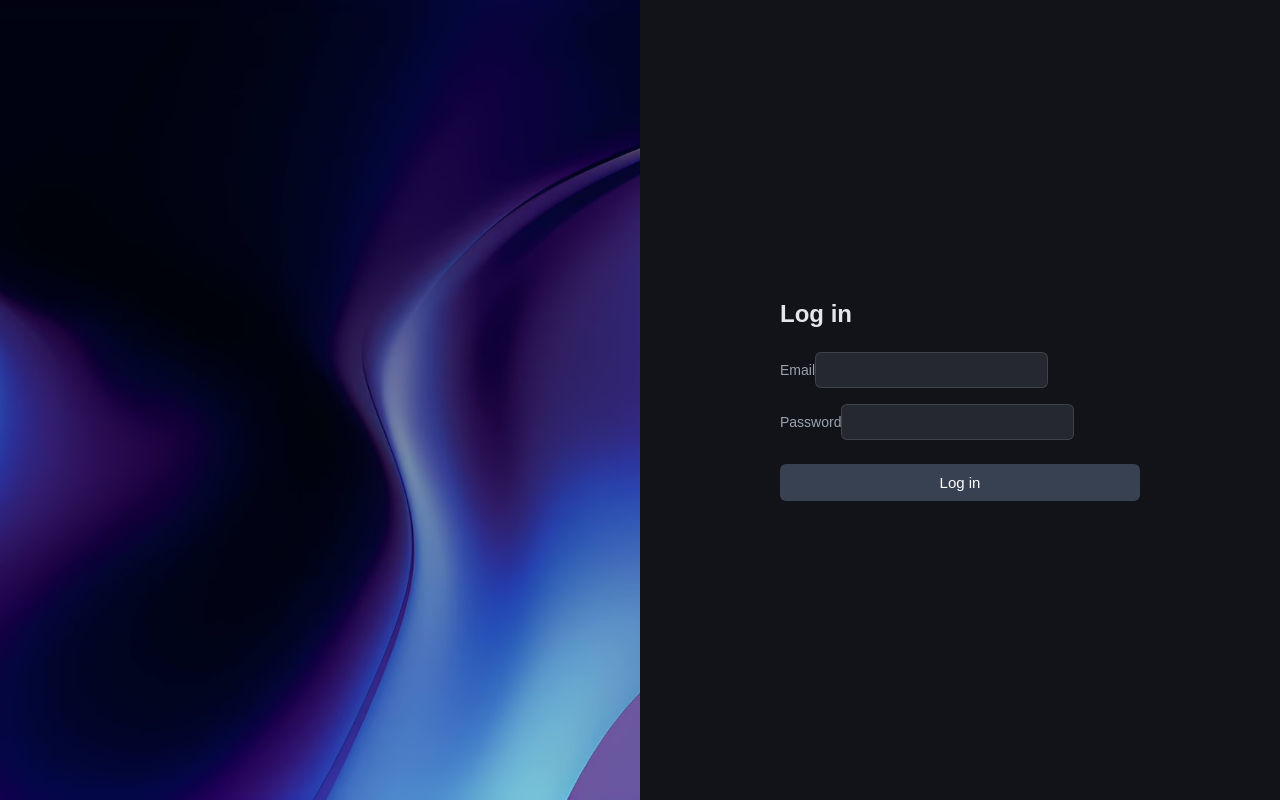
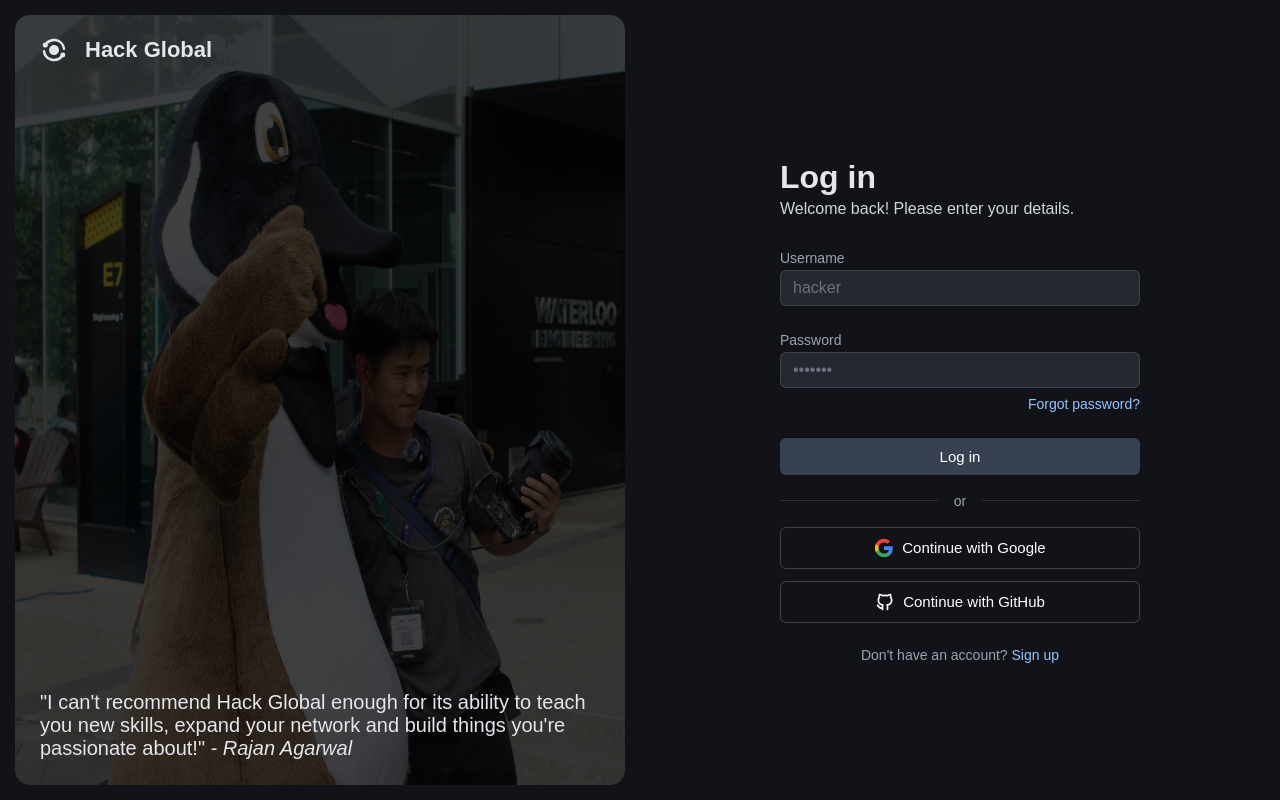
Before and after one commit to lifengyin/hackathon-global-inc-schedule, a React (Vite) app: page /login in a window 1280 px wide. Built offline with nearby package versions, Linux system fonts and the light colour scheme.

Commit message:
feat: basically finalize login page ui

```diff
--- /dev/null
+++ b/src/atoms/Button.tsx
@@ -0,0 +1,34 @@
+import * as React from 'react'
+import { Button as BaseButton } from '@base-ui/react/button'
+import styled from 'styled-components'
+
+const StyledButton = styled(BaseButton)`
+  padding: 0.625rem 1rem;
+  background: #374151;
+  color: #fff;
+  border: none;
+  border-radius: 0.375rem;
+  font-size: 0.9375rem;
+  font-weight: 500;
+  cursor: pointer;
+  transition: background 0.15s;
+  font-family: inherit;
+
+  &:hover:not([data-disabled]) {
+    background: #4b5563;
+  }
+
+  &[data-disabled] {
+    opacity: 0.6;
+    cursor: not-allowed;
+  }
+`
+
+export interface ButtonProps
+  extends React.ComponentPropsWithoutRef<typeof BaseButton> {}
+
+export const Button = React.forwardRef<HTMLButtonElement, ButtonProps>(
+  function Button(props, ref) {
+    return <StyledButton ref={ref} {...props} />
+  }
+)
--- /dev/null
+++ b/src/atoms/Field.tsx
@@ -0,0 +1,89 @@
+import * as React from 'react'
+import { Field as BaseField } from '@base-ui/react/field'
+import { Input as BaseInput } from '@base-ui/react/input'
+import styled from 'styled-components'
+
+const StyledRoot = styled(BaseField.Root)``
+
+const StyledLabel = styled(BaseField.Label)`
+  display: block;
+  font-size: 0.875rem;
+  font-weight: 500;
+  color: #9ca3af;
+  margin-bottom: 0.25rem;
+`
+
+const StyledInput = styled(BaseInput)`
+  width: 100%;
+  padding: 0.5rem 0.75rem;
+  border: 1px solid rgba(255, 255, 255, 0.12);
+  border-radius: 0.375rem;
+  font-size: 1rem;
+  background: #252830;
+  color: #e4e6eb;
+  font-family: inherit;
+
+  // Note: used box shadow so focus/invalid don't cause layout shift
+  box-shadow: 0 0 0 2px transparent;
+
+  &::placeholder {
+    color: #6b7280;
+  }
+
+  &:focus {
+    outline: none;
+    border-color: rgba(255, 255, 255, 0.25);
+    box-shadow: 0 0 0 2px rgba(255, 255, 255, 0.08);
+  }
+
+  &[data-disabled] {
+    opacity: 0.6;
+    cursor: not-allowed;
+  }
+
+  &[data-invalid] {
+    box-shadow: 0 0 0 2px #ef4444;
+  }
+`
+
+const StyledDescription = styled(BaseField.Description)`
+  font-size: 0.8125rem;
+  color: #6b7280;
+  margin-top: 0.25rem;
+`
+
+const ErrorSlot = styled.div`
+  min-height: 1.25rem;
+  margin-top: 0.25rem;
+`
+
+const StyledError = styled(BaseField.Error)`
+  font-size: 0.8125rem;
+  color: #ef4444;
+`
+
+function ErrorWithSlot(
+  props: React.ComponentProps<typeof StyledError>
+) {
+  return (
+    <ErrorSlot>
+      <StyledError {...props} />
+    </ErrorSlot>
+  )
+}
+
+export const Field = {
+  Root: StyledRoot,
+  Label: StyledLabel,
+  Description: StyledDescription,
+  Error: ErrorWithSlot,
+  Control: BaseField.Control,
+  Input: StyledInput,
+}
+
+export type FieldRootProps = React.ComponentProps<typeof Field.Root>
+export type FieldLabelProps = React.ComponentProps<typeof Field.Label>
+export type FieldDescriptionProps = React.ComponentProps<typeof Field.Description>
+export type FieldErrorProps = React.ComponentProps<typeof StyledError>
+export type FieldControlProps = React.ComponentProps<typeof Field.Control>
+export type FieldInputProps = React.ComponentProps<typeof Field.Input>
--- a/src/components/Logo.tsx
+++ b/src/components/Logo.tsx
@@ -4,18 +4,18 @@
 const LogoWrapper = styled.div`
   display: flex;
   align-items: center;
-  gap: 0.75rem;
-  padding: 1.25rem 1.5rem;
+  gap: 1rem;
   font-weight: 700;
-  font-size: 1.125rem;
-  border-bottom: 1px solid rgba(255, 255, 255, 0.08);
+  font-size: 1.375rem;
+
+  color: #e4e6eb;
 `
 
 export function Logo() {
   return (
     <LogoWrapper>
-      <IconAnalyzeFilled size={28} stroke={2} />
-      Hackathon Global
+      <IconAnalyzeFilled size={30} stroke={2} />
+      Hack Global
     </LogoWrapper>
   )
 }
--- a/src/components/Sidebar.tsx
+++ b/src/components/Sidebar.tsx
@@ -10,12 +10,13 @@
 } from '@tabler/icons-react'
 import { Logo } from './Logo'
 import { SidebarUserRow } from './SidebarUserRow'
+import { Separator } from '@base-ui/react/separator'
 
 const SidebarWrapper = styled.aside`
   position: fixed;
   top: 0;
   left: 0;
-  width: 250px;
+  width: 275px;
   height: 100vh;
   background: #1a1d24;
   color: #e4e6eb;
@@ -24,12 +25,21 @@
   flex-shrink: 0;
 `
 
+const LogoWrapper = styled.div`
+  padding: 1.25rem 1.5rem;
+`
+
 const Nav = styled.nav`
   flex: 1;
   padding: 1rem 0.75rem;
   display: flex;
   flex-direction: column;
   gap: 0.25rem;
+`
+
+const Divider = styled(Separator)`
+  height: 1px;
+  background-color: #374151;
 `
 
 // Hardcode: all links are actually divs
@@ -61,13 +71,16 @@
 
 const loggedInUser = {
   name: 'Lifeng Yin',
-  email: 'lifeng@hglobal.com',
+  email: 'lifeng@hackglobal.com',
 }
 
 export function Sidebar() {
   return (
     <SidebarWrapper>
-      <Logo />
+      <LogoWrapper>
+        <Logo />
+      </LogoWrapper>
+      <Divider />
       <Nav>
         {links.map(({ href, label, icon: Icon }) => (
           // Hardcode: schedule page as active
--- a/src/index.css
+++ b/src/index.css
@@ -1,3 +1,7 @@
+* {
+  box-sizing: border-box;
+}
+
 body {
   margin: 0;
   font-family: 'Geist', sans-serif;
--- a/src/pages/Login.tsx
+++ b/src/pages/Login.tsx
@@ -1,21 +1,53 @@
 import styled from 'styled-components'
-import background from '../assets/background.jpeg'
+import { Form as BaseForm } from '@base-ui/react/form'
+import { IconBrandGithub } from '@tabler/icons-react'
+import background from '../assets/mr-goose.jpg'
+import { Button } from '../atoms/Button'
+import { Field } from '../atoms/Field'
+import { Logo } from '../components/Logo'
+import { useLocation } from 'wouter'
+import { useState } from 'react'
 
 const Page = styled.div`
   min-height: 100vh;
   display: flex;
+  background: #111318;
 `
 
 const ImageHalf = styled.div`
-  background: #1a1d24;
   width: 50vw;
+  padding: 15px;
 
   img {
     width: 100%;
     height: 100%;
-    object-fit: cover;
     display: block;
+    filter: brightness(0.25);
+    border-radius: 15px;
   }
+`
+
+const LogoWrapper = styled.div`
+  position: absolute;
+  top: 15px;
+  left: 15px;
+  z-index: 10;
+  padding: 1.25rem 1.5rem;
+`
+
+const Quote = styled.blockquote`
+  position: absolute;
+  bottom: 40px;
+  left: 40px;
+  z-index: 10;
+
+  width: 45%;
+
+  font-size: 1.25rem;
+  font-weight: 500;
+  color: #e4e6eb;
+  margin: 0;
+  padding: 0;
 `
 
 const FormHalf = styled.div`
@@ -25,7 +57,6 @@
   align-items: center;
   justify-content: center;
   padding: 2rem;
-  background: #111318;
 `
 
 const Card = styled.div`
@@ -34,92 +65,214 @@
 `
 
 const Title = styled.h1`
-  margin: 0 0 1.5rem;
-  font-size: 1.5rem;
+  margin-bottom: 0;
+  font-size: 2rem;
   font-weight: 600;
   color: #e4e6eb;
 `
 
-const Form = styled.form`
+const Subtitle = styled.h2`
+  margin-top: 0.25rem;
+  margin-bottom: 2rem;
+  font-size: 1rem;
+  font-weight: 400;
+  color: #d1d5db;
+`
+
+const Form = styled(BaseForm)`
   display: flex;
   flex-direction: column;
-  gap: 1rem;
+  gap: 0.125rem;
 `
 
-const Label = styled.label`
+const FormInput = styled(Field.Root)`
+  width: 100%;
+`
+
+const SubmitButton = styled(Button)`
+  width: 100%;
+`
+
+const DividerWithOr = styled.div`
+  display: flex;
+  align-items: center;
+  gap: 1rem;
+  margin: 1rem 0;
+
+  &::before,
+  &::after {
+    content: '';
+    flex: 1;
+    height: 1px;
+    background: rgba(255, 255, 255, 0.12);
+  }
+`
+
+const OrText = styled.span`
   font-size: 0.875rem;
-  font-weight: 500;
   color: #9ca3af;
 `
 
-const Input = styled.input`
-  padding: 0.5rem 0.75rem;
-  border: 1px solid rgba(255, 255, 255, 0.12);
-  border-radius: 0.375rem;
-  font-size: 1rem;
-  background: #252830;
-  color: #e4e6eb;
+const SocialButtons = styled.div`
+  display: flex;
+  flex-direction: column;
+  gap: 0.75rem;
+`
 
-  &::placeholder {
-    color: #6b7280;
-  }
+const SocialButton = styled(Button)`
+  width: 100%;
+  background: transparent;
+  border: 1px solid rgba(255, 255, 255, 0.2);
+  display: flex;
+  align-items: center;
+  justify-content: center;
+  gap: 0.5rem;
 
-  &:focus {
-    outline: none;
+  &:hover:not([data-disabled]) {
+    background: rgba(255, 255, 255, 0.06);
     border-color: rgba(255, 255, 255, 0.25);
-    box-shadow: 0 0 0 2px rgba(255, 255, 255, 0.08);
   }
 `
 
-const Submit = styled.button`
+const ForgotPasswordRow = styled.div`
+  display: flex;
+  justify-content: flex-end;
   margin-top: 0.5rem;
-  padding: 0.625rem 1rem;
-  background: #374151;
-  color: #fff;
-  border: none;
-  border-radius: 0.375rem;
-  font-size: 0.9375rem;
-  font-weight: 500;
-  cursor: pointer;
-  transition: background 0.15s;
+  margin-bottom: 0;
+`
+
+const TextLink = styled.a`
+  font-size: 0.875rem;
+  color: #93c5fd;
+  text-decoration: none;
 
   &:hover {
-    background: #4b5563;
+    text-decoration: underline;
   }
 `
 
+const SignUpRow = styled.p`
+  margin: 1.5rem 0 0;
+  font-size: 0.875rem;
+  color: #9ca3af;
+  text-align: center;
+`
+
+const SignUpLink = styled.a`
+  color: #93c5fd;
+  text-decoration: none;
+
+  &:hover {
+    text-decoration: underline;
+  }
+`
+
+function GoogleIcon({ size = 20 }: { size?: number }) {
+  return (
+    <svg width={size} height={size} viewBox="0 0 24 24" aria-hidden>
+      <path
+        fill="#4285F4"
+        d="M22.56 12.25c0-.78-.07-1.53-.2-2.25H12v4.26h5.92c-.26 1.37-1.04 2.53-2.21 3.31v2.77h3.57c2.08-1.92 3.28-4.74 3.28-8.09z"
+      />
+      <path
+        fill="#34A853"
+        d="M12 23c2.97 0 5.46-.98 7.28-2.66l-3.57-2.77c-.98.66-2.23 1.06-3.71 1.06-2.86 0-5.29-1.93-6.16-4.53H2.18v2.84C3.99 20.53 7.7 23 12 23z"
+      />
+      <path
+        fill="#FBBC05"
+        d="M5.84 14.09c-.22-.66-.35-1.36-.35-2.09s.13-1.43.35-2.09V7.07H2.18C1.43 8.55 1 10.22 1 12s.43 3.45 1.18 4.93l2.85-2.22.81-.62z"
+      />
+      <path
+        fill="#EA4335"
+        d="M12 5.38c1.62 0 3.06.56 4.21 1.64l3.15-3.15C17.45 2.09 14.97 1 12 1 7.7 1 3.99 3.47 2.18 7.07l3.66 2.84c.87-2.6 3.3-4.53 6.16-4.53z"
+      />
+    </svg>
+  )
+}
+
 export function Login() {
+  const [username, setUsername] = useState('')
+  const [password, setPassword] = useState('')
+  const [errors, setErrors] = useState<{ username?: string, password?: string }>({})
+  const [, navigate] = useLocation()
+
+  const handleFormSubmit = (formValues: Record<string, unknown>) => {
+    if (formValues.username === 'hacker' && formValues.password === 'htn2026') {
+      navigate('/')
+    } else {
+      setErrors({ username: 'Invalid username or password' })
+    }
+  }
+
   return (
     <Page>
       <ImageHalf>
+        <LogoWrapper>
+          <Logo />
+        </LogoWrapper>
+
+        <Quote>&quot;I can't recommend Hack Global enough for its ability to teach you new skills, expand your network and build things you're passionate about!&quot; <span style={{ fontStyle: 'italic' }}>- Rajan Agarwal</span></Quote>
+
         <img
           src={background}
-          alt=""
-          fetchPriority="high"
+          alt="Image of Mr. Goose at Hack the North."
         />
       </ImageHalf>
       <FormHalf>
         <Card>
           <Title>Log in</Title>
+          <Subtitle>Welcome back! Please enter your details.</Subtitle>
           <Form
-            onSubmit={(e) => {
-              e.preventDefault()
-            }}
+            errors={errors}
+            onFormSubmit={handleFormSubmit}
           >
-            <div>
-              <Label htmlFor="email">Email</Label>
-              <Input id="email" type="email" name="email" />
-            </div>
-            <div>
-              <Label htmlFor="password">Password</Label>
-              <Input
-                id="password"
+            <FormInput name="username" validate={() => null}>
+              <Field.Label>Username</Field.Label>
+              <Field.Input
+                type="text"
+                placeholder="hacker"
+                value={username}
+                onChange={(e) => {
+                  setUsername(e.target.value)
+                }}
+              />
+              <Field.Error />
+            </FormInput>
+            <FormInput name="password" validate={() => null}>
+              <Field.Label>Password</Field.Label>
+              <Field.Input
                 type="password"
-                name="password"
+                placeholder="•••••••"
+                value={password}
+                onChange={(e) => {
+                  setPassword(e.target.value)
+                }}
               />
-            </div>
-            <Submit type="submit">Log in</Submit>
+              <ForgotPasswordRow>
+                <TextLink href="#" onClick={(e) => e.preventDefault()}>Forgot password?</TextLink>
+              </ForgotPasswordRow>
+              <Field.Error />
+            </FormInput>
+            <SubmitButton type="submit">
+              Log in
+            </SubmitButton>
+            <DividerWithOr>
+              <OrText>or</OrText>
+            </DividerWithOr>
+            <SocialButtons>
+              <SocialButton type="button">
+                <GoogleIcon size={20} />
+                Continue with Google
+              </SocialButton>
+              <SocialButton type="button">
+                <IconBrandGithub size={20} />
+                Continue with GitHub
+              </SocialButton>
+            </SocialButtons>
           </Form>
+          <SignUpRow>
+            Don&apos;t have an account? <SignUpLink href="#" onClick={(e) => e.preventDefault()}>Sign up</SignUpLink>
+          </SignUpRow>
         </Card>
       </FormHalf>
     </Page>
```
Also changed, not shown: src/assets/mr-goose.jpg (added).
